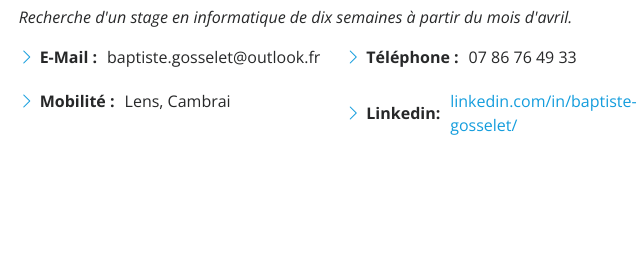
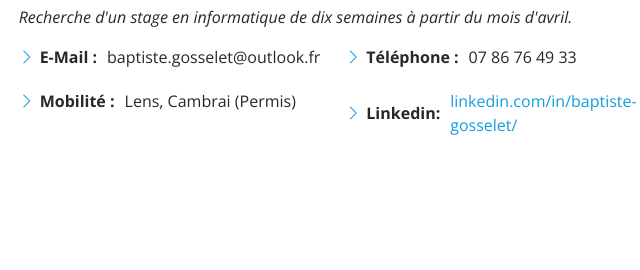
Before and after one commit to BaptisteGosselet/baptistegosselet.github.io, a plain HTML site: page index.html in a window 1280 px wide. Shown: the part 1051-1321 px from the top of the page, 620-1260 px from the left. Drawn offline with nearby package versions, Linux system fonts and the light colour scheme.

Commit message:
MAJ - Index : Mentionner le Permis voiture

```diff
--- a/index.html
+++ b/index.html
@@ -98,7 +98,7 @@
               <div class="col-lg-6">
                 <ul>
                   <li><i class="bi bi-chevron-right"></i> <strong>E-Mail :</strong> <span>baptiste.gosselet@outlook.fr</span></li>
-                  <li><i class="bi bi-chevron-right"></i> <strong>Mobilité :</strong> <span>Lens, Cambrai</span></li>
+                  <li><i class="bi bi-chevron-right"></i> <strong>Mobilité :</strong> <span>Lens, Cambrai (Permis)</span></li>
                 </ul>
               </div>
               <div class="col-lg-6">
```
